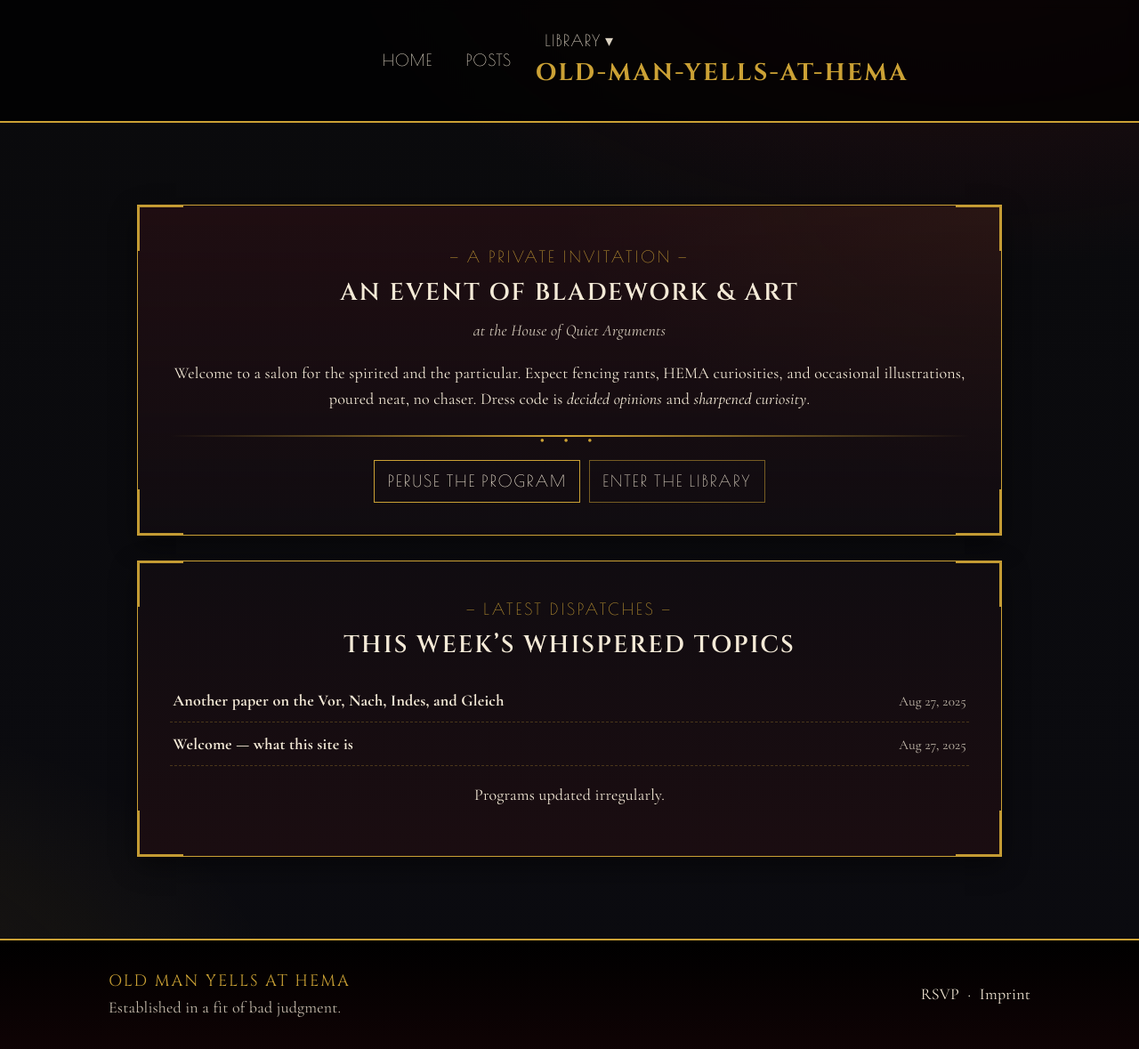
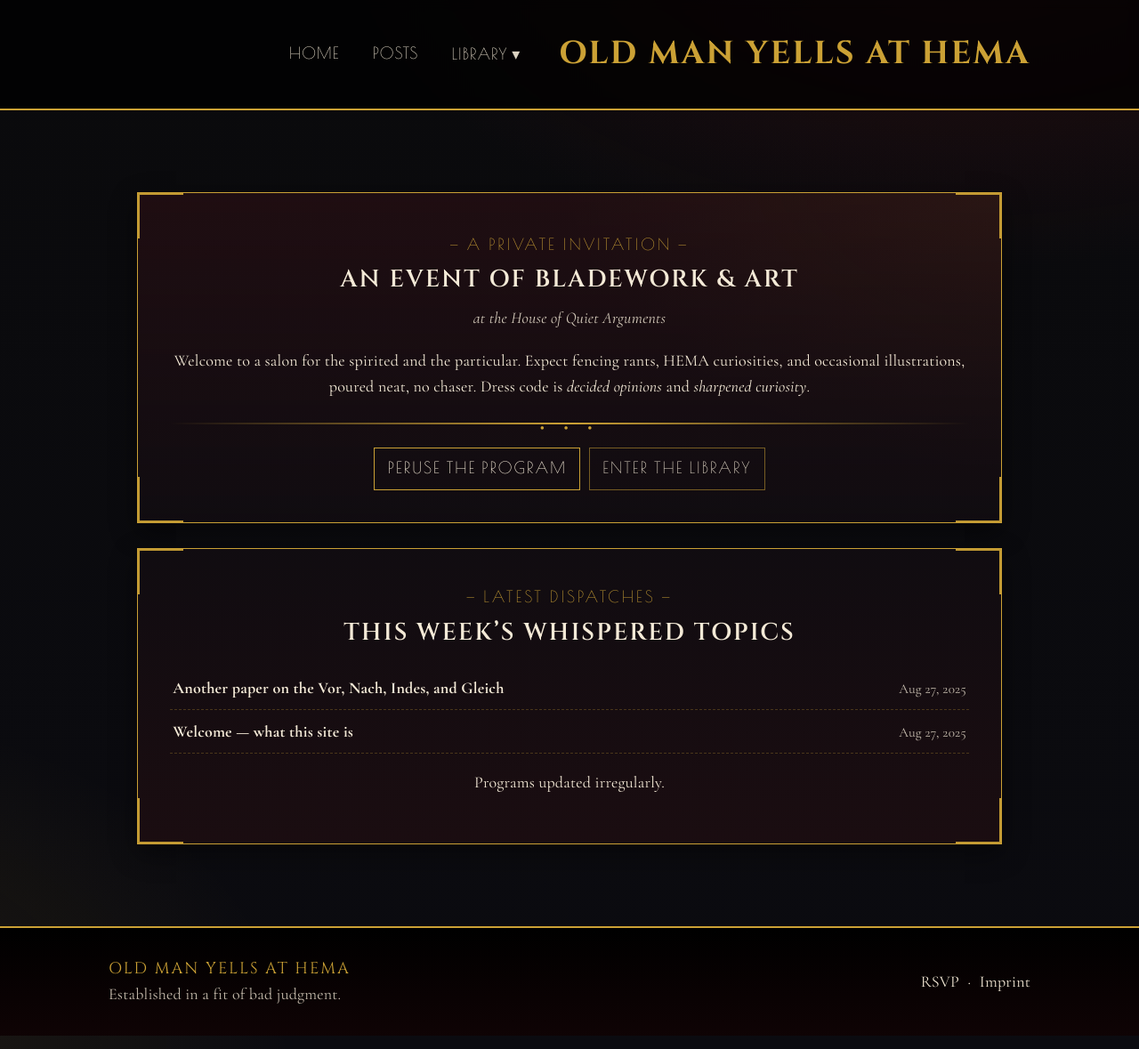
Before and after one commit to oldmanyellsathema/old-man-yells-at-hema, a Jekyll site: the page built from index.html, in a window 1280 px wide and 1179 px high. Shown: the whole window at 89% size. Built offline with Jekyll 4.4.1, drawn with Linux system fonts in a browser that asks for light colours.

Commit message:
Update default.html

```diff
--- a/_layouts/default.html
+++ b/_layouts/default.html
@@ -29,10 +29,10 @@ layout: null
           <a class="dropdown-item" href="{{ '/resources/recipes/' | relative_url }}">Recipes</a>
           <a class="dropdown-item" href="{{ '/gallery/'           | relative_url }}">Gallery</a>
           <a class="dropdown-item" href="{{ '/resources/list/'    | relative_url }}">Resources</a>
-        </div>
-             <h1 class="site-title">{{ site.title }}</h1>
-      </div>
-    </nav>
+          </nav>
+      <h1 class="site-title">Old Man Yells at HEMA</h1>
+    </div>
+  </header>
   </div> <!-- ✅ close .wrap -->
 </header>
 
```
